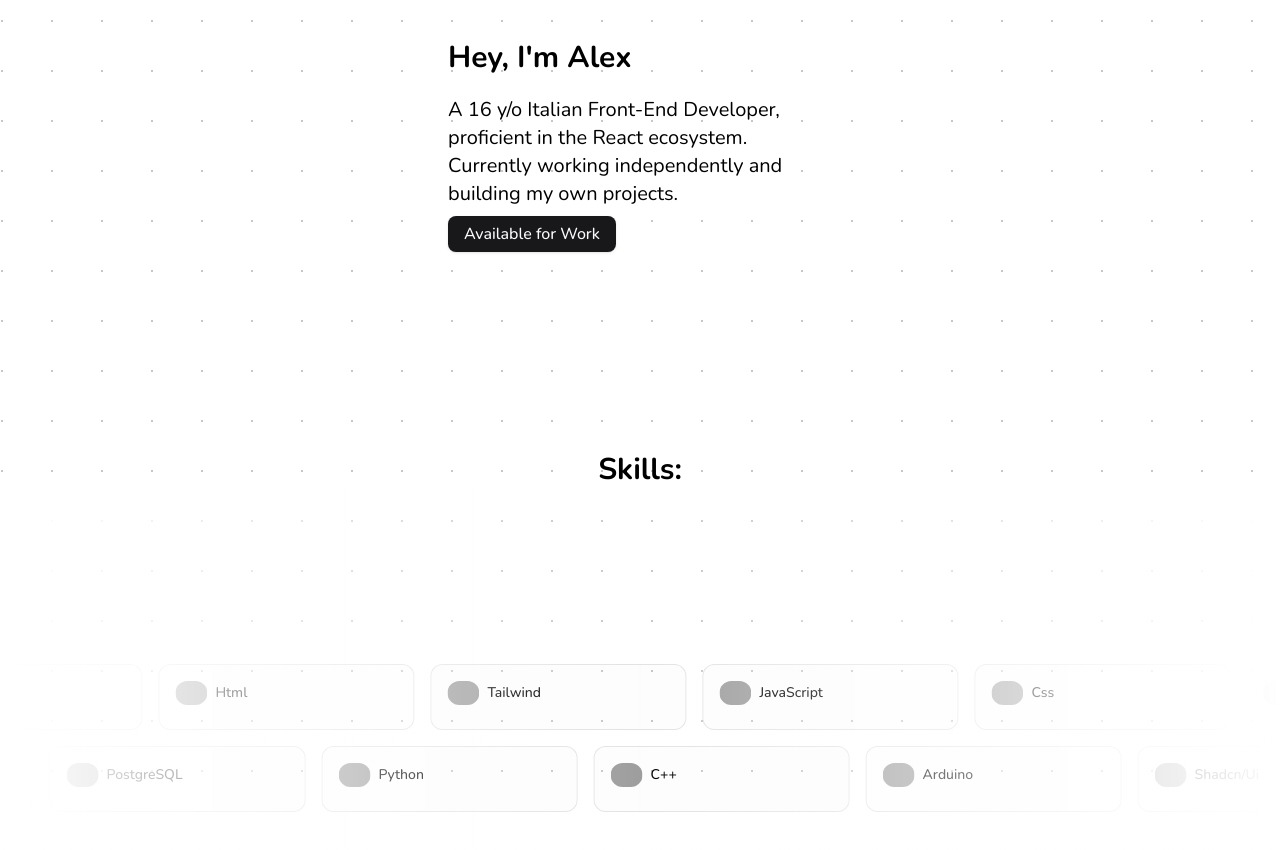
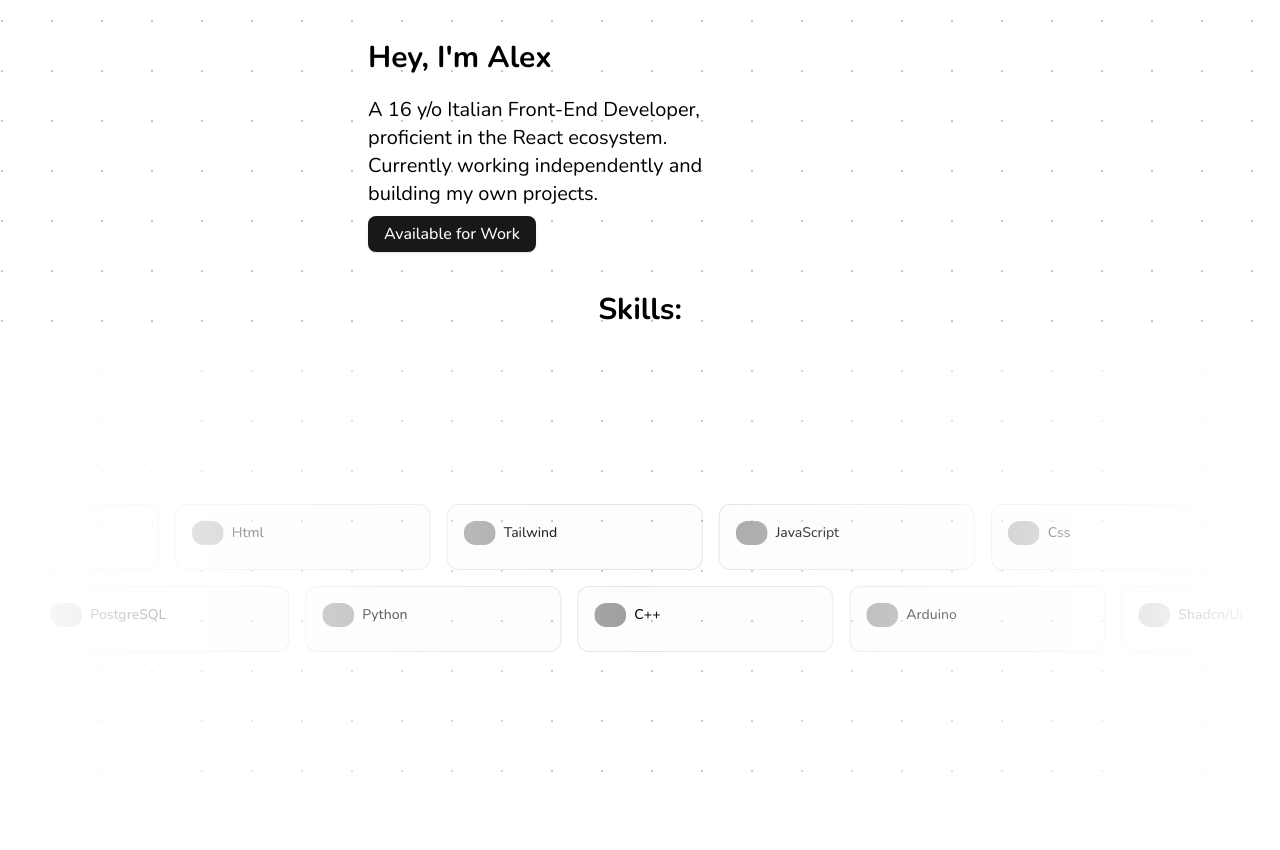
Before and after one commit to FullStacKiki/port, a React (Vite) app: page / in a window 1280 px wide. Shown: the top 850 px of the page. After the commit the page ends 828 px from the top, so only its background shows below. Built offline with nearby package versions, Linux system fonts and the light colour scheme; grey boxes are pictures that could not be loaded; some icons are missing.

Commit message:
Improved mobile design

```diff
--- a/src/components/Introduction.jsx
+++ b/src/components/Introduction.jsx
@@ -13,7 +13,7 @@ import WordPullUp from "@/components/ui/word-pull-up";
 
 const Introduction = () => {
   return (
-    <div className=' mx-auto w-1/2 mt-10 sm:flex items-center justify-center min-[414px]:flex-col'>
+    <div className=' mx-auto w-1/2 mt-10 sm:flex items-center justify-center flex-col  lg:flex-row'>
 
     <div>
       <BlurFade delay={0}>
```
